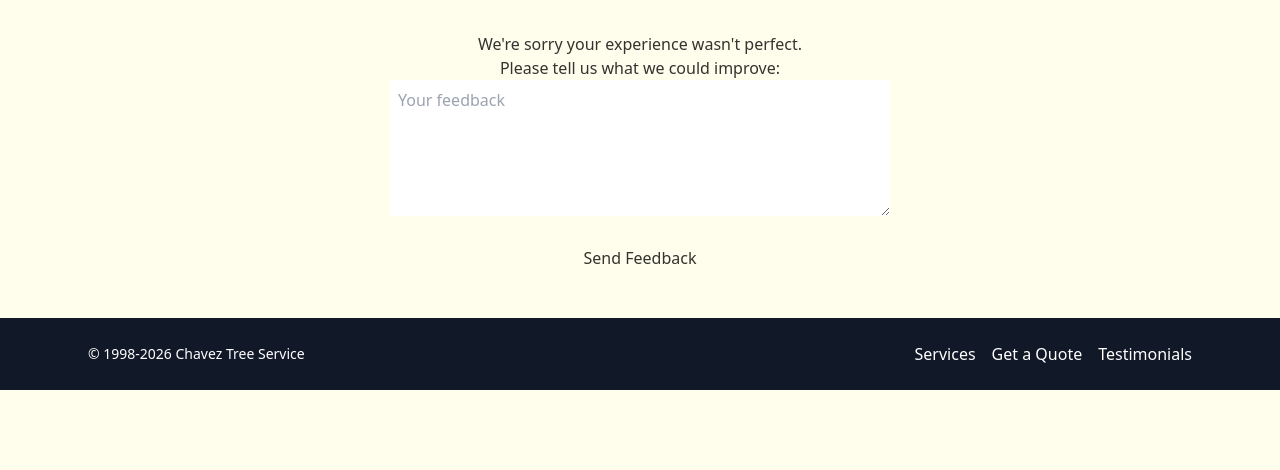
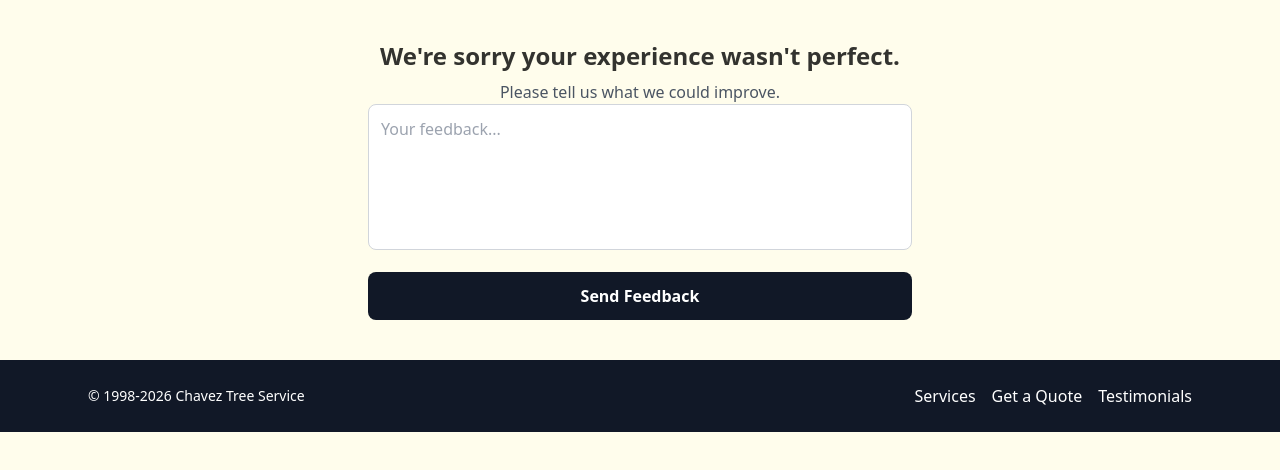
Before and after one commit to ErvinChavez/treeFrontend, a Next.js app: page /review in a window 1280 px wide. Shown: the top 470 px of the page. Built offline with nearby package versions, Linux system fonts and the light colour scheme; no server answers.

Commit message:
fixed error and tested the review system from end to end

```diff
--- a/components/cards/JobCard.js
+++ b/components/cards/JobCard.js
@@ -1,6 +1,5 @@
 import PhotoUpload from "@/components/forms/PhotoUpload";
 import StatusDropdown from "@/components/forms/StatusDropdown";
-import FeedbackForm from "@/components/forms/FeedbackForm";
 import EmployeeAssignForm from "@/components/forms/EmployeeAssignForm";
 import ClientInfo from "@/components/cards/ClientInfo";
 import ServiceList from "@/components/cards/ServiceList";
@@ -10,7 +9,6 @@ import PhotoUploadSection from "@/components/forms/PhotoUploadSection";
 export default function JobCard({
     job,
     updateStatus,
-    submitFeedback,
     assignEmployees,
     empData,
     selectedEmployees,
@@ -35,9 +33,6 @@ export default function JobCard({
         {/* Upload Photos */}
         <PhotoUploadSection jobId={job.id} refetch={refetch} />
 
-        {/* Feedback */}
-        <FeedbackForm job={job} submitFeedback={submitFeedback} />
-
         {/* Assign Employees */}
         <EmployeeAssignForm
             job={job}
--- a/components/forms/FeedbackForm.js
+++ /dev/null
@@ -1,65 +0,0 @@
-import { useState } from "react";
-
-export default function FeedbackForm({ job, submitFeedback }) {
-    const [comment, setComment] = useState(job.feedback?.comment || "");
-
-    if (job.status !== "completed") return null;
-
-    const handleSubmit = () => {
-    submitFeedback({
-      variables: {
-        jobId: Number(job.id),
-        rating: job.feedback?.rating || 5,
-        comment,
-      },
-    });
-    alert("Feedback submitted!");
-    setComment("");
-    };
-
-    return (
-        <div className="mt-4">
-            <p className="font-semibold">Feedback:</p>
-
-            {/* Rating */}
-            <select
-                defaultValue={job.feedback?.rating || ""}
-                onChange={(e) =>
-                    submitFeedback({
-                        variables: {
-                            jobId: Number(job.id),
-                            rating: Number(e.target.value),
-                            comment,
-                        },
-                    })
-                }
-                className="border p-1 rounded mt-1"
-            >
-                <option value="">Select Rating</option>
-                {[1, 2, 3, 4, 5].map((r) => (
-                    <option key={r} value={r}>
-                        {r} Star{r > 1 && "s"}
-                    </option>
-                ))}
-            </select>
-
-            {/* Comment */}
-            {job.feedback?.rating >= 4 && job.feedback?.googleReviewLink ? (
-                <a
-                    href={job.feedback.googleReviewLink}
-                    target="_blank"
-                    className="text-blue-600 underline mt-2 block"
-                >
-                Leave a Google Review
-                </a>
-            ) : (
-                <button
-                    onClick={handleSubmit}
-                    className="bg-orange-600 text-white px-4 py-2 mt-2 rounded"
-                >
-                Leave a Review
-                </button>
-            )}
-        </div>
-    );
-}
--- a/pages/review.js
+++ b/pages/review.js
@@ -17,15 +17,7 @@ export default function ReviewPage() {
     if (!router.isReady) return;
 
     const { rating } = router.query;
-    const numRating = Number(rating);
-
-    // High rating → redirect instantly
-    if (numRating >= 4) {
-      window.location.href =
-        "https://g.page/r/CeBcAA5Lxo0aEBM/review";
-      return;
-    }
-
+    const numRating = Number(rating || 0);
     setUserRating(numRating);
     setLoading(false);
   }, [router.isReady]);
@@ -55,35 +47,70 @@ export default function ReviewPage() {
 
   if (!router.isReady || loading) return <p>Loading...</p>;
 
-  if (submitted)
+  const isPositive = userRating >= 4;
+
+  if (submitted) {
     return (
-      <div style={{ textAlign: "center", marginTop: "2rem" }}>
-        <h2>Thank you! Your feedback has been sent.</h2>
-        <p>We really appreciate you helping us improve our service.</p>
+      <div className="max-w-xl mx-auto mt-10 text-center px-4">
+        <h2 className="text-2xl font-semibold">
+          {isPositive ? "Thank you! 🙌" : "Thank you for your feedback"}
+        </h2>
+
+        <p className="mt-3 text-gray-600">
+          {isPositive
+            ? "We’re really glad you had a great experience."
+            : "We appreciate you helping us improve our service."}
+        </p>
+
+        <p className="mt-6 font-medium">
+          {isPositive
+            ? "Would you mind sharing your experience on Google?"
+            : "If you’d like, you can also leave a public review on Google."}
+        </p>
+
+        <a
+          href="https://g.page/r/CeBcAA5Lxo0aEBM/review"
+          target="_blank"
+          rel="noopener noreferrer"
+          className={`inline-block mt-4 px-5 py-3 rounded-lg font-semibold text-white shadow-md transition
+            ${isPositive ? "bg-green-600 hover:bg-green-700" : "bg-blue-600 hover:bg-blue-700"}
+          `}
+        >
+          {isPositive
+            ? "Leave a Google Review ⭐"
+            : "Leave Feedback on Google"}
+        </a>
       </div>
     );
+}
 
-  // Low rating → show feedback form
   return (
-    <div
-      style={{ maxWidth: "500px", margin: "2rem auto", textAlign: "center" }}
-    >
-      <h2>We're sorry your experience wasn't perfect.</h2>
-      <p>Please tell us what we could improve:</p>
+    <div className="max-w-xl mx-auto mt-10 text-center px-4">
+      <h2 className="text-2xl font-semibold">
+        {isPositive
+          ? "We're glad you had a great experience!"
+          : "We're sorry your experience wasn't perfect."}
+      </h2>
+
+      <p className="mt-2 text-gray-600">
+        {isPositive
+          ? "Feel free to share any additional comments."
+          : "Please tell us what we could improve."}
+      </p>
+
       <form onSubmit={handleSubmit}>
         <textarea
           value={comment}
           onChange={(e) => setComment(e.target.value)}
           rows={5}
-          cols={50}
-          placeholder="Your feedback"
+          placeholder="Your feedback..."
           required
-          style={{ width: "100%", padding: "0.5rem", fontSize: "1rem" }}
+          className="w-full p-3 border border-gray-300 rounded-lg focus:outline-none focus:ring-2 focus:ring-blue-500 resize-none"
         />
-        <br />
+
         <button
           type="submit"
-          style={{ marginTop: "1rem", padding: "0.5rem 1rem" }}
+          className="mt-4 w-full bg-gray-900 text-white py-3 rounded-lg font-semibold hover:bg-gray-800 transition"
         >
           Send Feedback
         </button>
```
